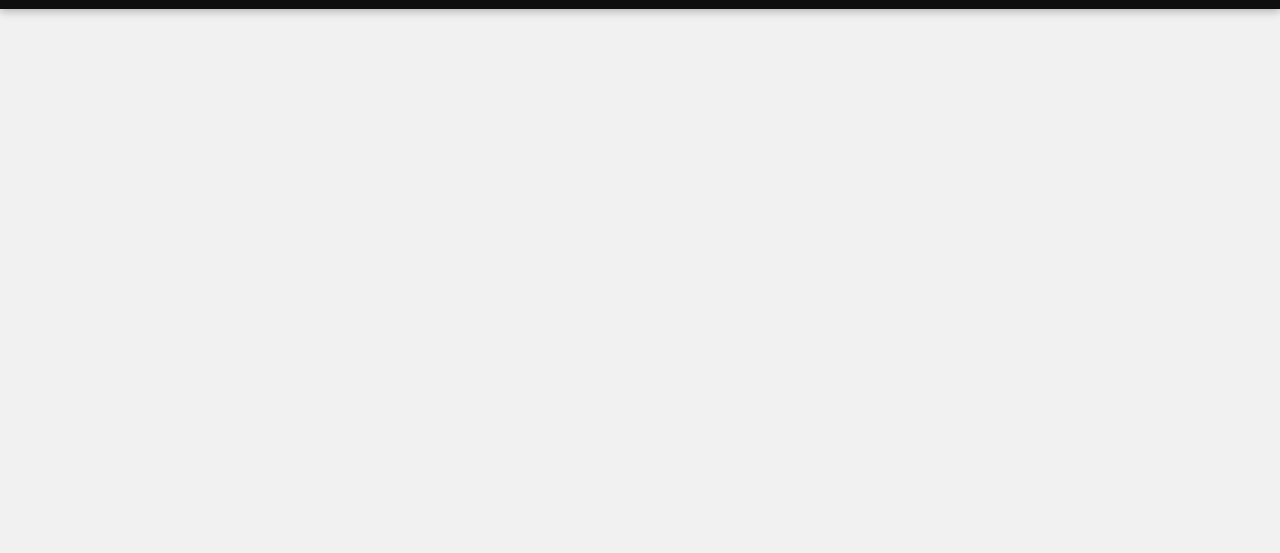
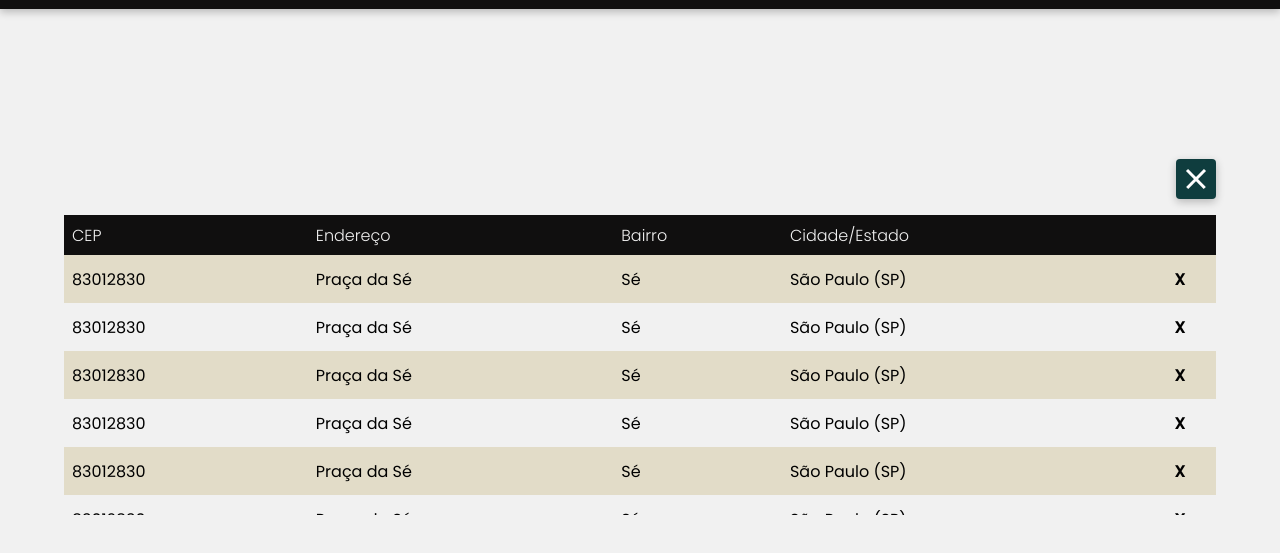
Before and after one commit to DevVictor19/cepFinder, a plain HTML site: page index.html in a window 1280 px wide. Shown: the part 63-616 px from the top of the page. Drawn offline with Linux system fonts and the light colour scheme.

Commit message:
design base da lista

```diff
--- a/index.html
+++ b/index.html
@@ -5,8 +5,8 @@
   <meta http-equiv="X-UA-Compatible" content="IE=edge">
   <meta name="viewport" content="width=device-width, initial-scale=1.0">
   <link rel="preconnect" href="https://fonts.googleapis.com">
-<link rel="preconnect" href="https://fonts.gstatic.com" crossorigin>
-<link href="https://fonts.googleapis.com/css2?family=Poppins:wght@300;400;500&display=swap" rel="stylesheet">
+  <link rel="preconnect" href="https://fonts.gstatic.com" crossorigin>
+  <link href="https://fonts.googleapis.com/css2?family=Poppins:wght@300;400;500&display=swap" rel="stylesheet">
   <link rel="stylesheet" href="style.css">
   <title>Cep Finder</title>
 </head>
@@ -22,5 +22,80 @@
       </button>
     </form>
   </header>
+  <main class="main-content">
+    <button title="Limpar tabela" class="main-content__delete-btn" type="button">
+      <svg class="main-content__delete-svg" xmlns="http://www.w3.org/2000/svg" viewBox="0 0 64 64" stroke-width="8" stroke="currentColor" fill="none"><line x1="8.06" y1="8.06" x2="55.41" y2="55.94"/><line x1="55.94" y1="8.06" x2="8.59" y2="55.94"/></svg>
+    </button>
+    <div class="main-content__container">
+      <table class="main-content__table">
+        <thead>
+          <tr class="main-content-thead-tr">
+            <th class="main-content-thead-th">CEP</th>
+            <th class="main-content-thead-th">Endereço</th>
+            <th class="main-content-thead-th">Bairro</th>
+            <th class="main-content-thead-th" colspan="2">Cidade/Estado</th>
+          </tr>
+        </thead>
+        <tbody>
+          <tr class="main-content-tbody-tr">
+            <td class="main-content-tbody-td">83012830</td>
+            <td class="main-content-tbody-td">Praça da Sé</td>
+            <td class="main-content-tbody-td">Sé</td>
+            <td class="main-content-tbody-td">São Paulo (SP)</td>
+            <td class="main-content-tbody-td" id="main-content-tbody-delete">X</td>
+          </tr>
+          <tr class="main-content-tbody-tr">
+            <td class="main-content-tbody-td">83012830</td>
+            <td class="main-content-tbody-td">Praça da Sé</td>
+            <td class="main-content-tbody-td">Sé</td>
+            <td class="main-content-tbody-td">São Paulo (SP)</td>
+            <td class="main-content-tbody-td" id="main-content-tbody-delete">X</td>
+          </tr>
+          <tr class="main-content-tbody-tr">
+            <td class="main-content-tbody-td">83012830</td>
+            <td class="main-content-tbody-td">Praça da Sé</td>
+            <td class="main-content-tbody-td">Sé</td>
+            <td class="main-content-tbody-td">São Paulo (SP)</td>
+            <td class="main-content-tbody-td" id="main-content-tbody-delete">X</td>
+          </tr>
+          <tr class="main-content-tbody-tr">
+            <td class="main-content-tbody-td">83012830</td>
+            <td class="main-content-tbody-td">Praça da Sé</td>
+            <td class="main-content-tbody-td">Sé</td>
+            <td class="main-content-tbody-td">São Paulo (SP)</td>
+            <td class="main-content-tbody-td" id="main-content-tbody-delete">X</td>
+          </tr>
+          <tr class="main-content-tbody-tr">
+            <td class="main-content-tbody-td">83012830</td>
+            <td class="main-content-tbody-td">Praça da Sé</td>
+            <td class="main-content-tbody-td">Sé</td>
+            <td class="main-content-tbody-td">São Paulo (SP)</td>
+            <td class="main-content-tbody-td" id="main-content-tbody-delete">X</td>
+          </tr>
+          <tr class="main-content-tbody-tr">
+            <td class="main-content-tbody-td">83012830</td>
+            <td class="main-content-tbody-td">Praça da Sé</td>
+            <td class="main-content-tbody-td">Sé</td>
+            <td class="main-content-tbody-td">São Paulo (SP)</td>
+            <td class="main-content-tbody-td" id="main-content-tbody-delete">X</td>
+          </tr>
+          <tr class="main-content-tbody-tr">
+            <td class="main-content-tbody-td">83012830</td>
+            <td class="main-content-tbody-td">Praça da Sé</td>
+            <td class="main-content-tbody-td">Sé</td>
+            <td class="main-content-tbody-td">São Paulo (SP)</td>
+            <td class="main-content-tbody-td" id="main-content-tbody-delete">X</td>
+          </tr>
+          <tr class="main-content-tbody-tr">
+            <td class="main-content-tbody-td">83012830</td>
+            <td class="main-content-tbody-td">Praça da Sé</td>
+            <td class="main-content-tbody-td">Sé</td>
+            <td class="main-content-tbody-td">São Paulo (SP)</td>
+            <td class="main-content-tbody-td" id="main-content-tbody-delete">X</td>
+          </tr>
+        </tbody>
+      </table>
+    </div>
+  </main>
 </body>
 </html>
--- a/style.css
+++ b/style.css
@@ -59,7 +59,7 @@ body {
   border-radius: 4px;
   border: 2px solid var(--primary);
   font-family: inherit;
-  font-size: 16px;
+  font-size: 1rem;
   background-color: var(--gray);
   margin-right: 16px;
   color: var(--black);
@@ -67,7 +67,7 @@ body {
 
 .main-header__input-cep:focus {
   outline: none;
-  border: 2px solid var(--pink);
+  border-color: var(--pink);
 }
 
 .main-header__submit-btn {
@@ -78,6 +78,7 @@ body {
   background-color: var(--primary);
   color: white;
   cursor: pointer;
+  transition: 0.2s ease-in;
 }
 
 .main-header__submit-btn:hover,
@@ -88,3 +89,88 @@ body {
 .main-header__search-ico {
   height: 30px;
 }
+
+.main-content {
+  height: 100vh;
+  display: flex;
+  flex-direction: column;
+  justify-content: center;
+
+  padding: 0 64px;
+}
+
+.main-content__delete-btn {
+  height: 40px;
+  width: 40px;
+  border-radius: 4px;
+  padding-top: 2px;
+  margin-bottom: 16px;
+  flex-shrink: 0;
+
+  border: none;
+  background-color: var(--primary);
+  color: white;
+  margin-left: auto;
+  box-shadow: rgba(0, 0, 0, 0.24) 0px 3px 8px;
+  cursor: pointer;
+  transition: 0.2s ease-in;
+}
+
+.main-content__delete-btn:hover {
+  background-color: var(--pink);
+}
+
+.main-content__delete-svg {
+  height: 24px;
+}
+
+.main-content__container {
+  position: relative;
+  max-height: 300px;
+  overflow-y: auto;
+}
+
+.main-content__table {
+  margin: 0 auto;
+  width: 100%;
+  box-shadow: rgba(0, 0, 0, 0.24) 4px 3px 8px;
+  border-collapse: collapse;
+  text-align: left;
+}
+
+.main-content-thead-tr{
+  background-color: var(--black);
+  height: 40px;
+  border-radius: 4px;
+}
+
+.main-content-thead-th {
+  color: var(--gray);
+  font-size: 1rem;
+  font-weight: 300;
+  padding: 0 8px;
+}
+
+.main-content-tbody-tr {
+  height: 48px;
+}
+
+.main-content-tbody-tr:nth-child(odd) {
+  background-color: var(--secondary);
+}
+
+.main-content-tbody-tr:hover,
+.main-content-tbody-tr:active {
+  background-color: var(--primary);
+  color: var(--gray);
+}
+
+.main-content-tbody-td {
+  padding: 0 0.5rem;
+}
+
+#main-content-tbody-delete {
+  text-align: center;
+  font-weight: bold;
+  cursor: pointer;
+}
```
